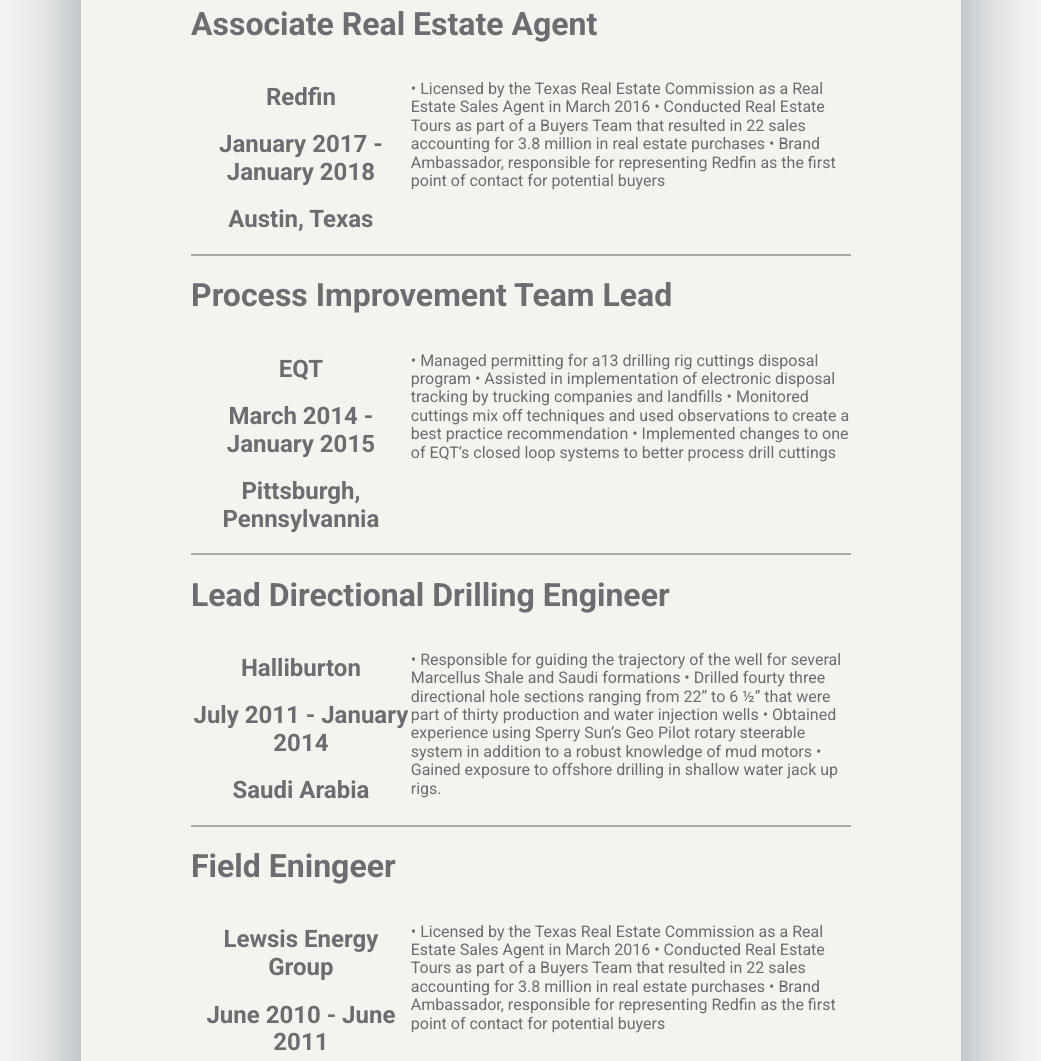
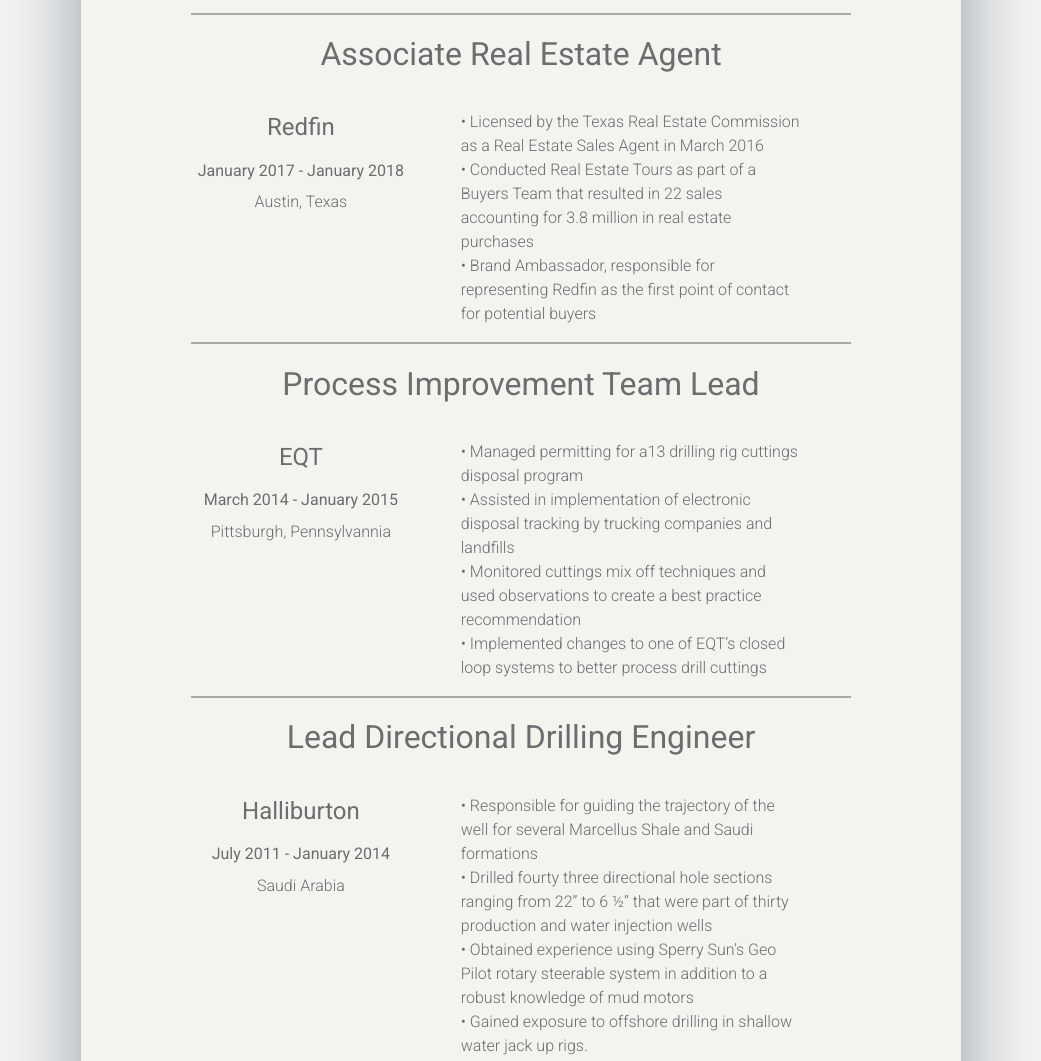
Before and after one commit to ayoussefinia/ayoussefinia-resume, a website: page index.html in a window 1280 px wide. Shown: the part 1207-2268 px from the top of the page, without its empty margins (119-1160 px from the left). Drawn offline with Linux system fonts and the light colour scheme.

Commit message:
finished most of the experience section

```diff
--- a/app/assets/styles/modules/_experience.css
+++ b/app/assets/styles/modules/_experience.css
@@ -21,19 +21,38 @@
    padding-bottom: 40px;
  }
 
+
 .experience__resume {
   margin-left: 50px;
   margin-right: 50px;
 }
 
+.experience__title{
+  text-align: center;
+  font-weight: 400;
+}
+
+
 .experience__company{
   text-align: center;
+  font-weight: 400;
 }
 
 .experience__dates {
   text-align: center;
+  font-size: 1em;
+  font-weight: 400;
 }
 
 .experience__location {
   text-align: center;
+  font-size: 1em;
+  font-weight: 350;
 }
+
+.experience__description {
+margin-left: 50px;
+margin-right: 50px;
+line-height: 1.5;
+font-weight: 350;
+}
--- a/app/temp/styles/styles.css
+++ b/app/temp/styles/styles.css
@@ -541,16 +541,33 @@
   margin-right: 50px;
 }
 
+.experience__title{
+  text-align: center;
+  font-weight: 400;
+}
+
 .experience__company{
   text-align: center;
+  font-weight: 400;
 }
 
 .experience__dates {
   text-align: center;
+  font-size: 1em;
+  font-weight: 400;
 }
 
 .experience__location {
   text-align: center;
+  font-size: 1em;
+  font-weight: 350;
+}
+
+.experience__description {
+margin-left: 50px;
+margin-right: 50px;
+line-height: 1.5;
+font-weight: 350;
 }
 
 .experience-item {
--- a/index.html
+++ b/index.html
@@ -42,8 +42,8 @@
          </div>
           <div class="row__medium-8">
           <p class="experience__description">•	Licensed by the Texas Real Estate Commission as a Real Estate Sales Agent in March 2016
-          •	Conducted Real Estate Tours as part of a Buyers Team that resulted in 22 sales accounting for 3.8 million in real estate purchases
-          •	Brand Ambassador, responsible for representing Redfin as the first point of contact for potential buyers
+            <br>•	Conducted Real Estate Tours as part of a Buyers Team that resulted in 22 sales accounting for 3.8 million in real estate purchases
+          <br>•	Brand Ambassador, responsible for representing Redfin as the first point of contact for potential buyers
           </p>
 
         </div>
@@ -59,8 +59,8 @@
           </div>
           <div class="row__medium-8">
           <p class="experience__description">•	Licensed by the Texas Real Estate Commission as a Real Estate Sales Agent in March 2016
-          •	Conducted Real Estate Tours as part of a Buyers Team that resulted in 22 sales accounting for 3.8 million in real estate purchases
-          •	Brand Ambassador, responsible for representing Redfin as the first point of contact for potential buyers
+          <br>•	Conducted Real Estate Tours as part of a Buyers Team that resulted in 22 sales accounting for 3.8 million in real estate purchases
+          <br>•	Brand Ambassador, responsible for representing Redfin as the first point of contact for potential buyers
           </p>
         </div>
       </li>
@@ -74,9 +74,9 @@
           </div>
           <div class="row__medium-8">
           <p class="experience__description">•	Managed permitting for a13 drilling rig cuttings disposal program
-          •	Assisted in implementation of electronic disposal tracking by trucking companies and landfills
-          •	Monitored cuttings mix off techniques and used observations to create a best practice recommendation
-          •	Implemented changes to one of EQT’s closed loop systems to better process drill cuttings
+          <br>•	Assisted in implementation of electronic disposal tracking by trucking companies and landfills
+          <br>•	Monitored cuttings mix off techniques and used observations to create a best practice recommendation
+          <br>•	Implemented changes to one of EQT’s closed loop systems to better process drill cuttings
           </p>
           </div>
         </li>
@@ -89,9 +89,9 @@
           </div>
           <div class="row__medium-8">
           <p class="experience__description">•	Responsible for guiding the trajectory of the well for several Marcellus Shale and Saudi formations
-          •	Drilled fourty three directional hole sections ranging from 22” to 6 ½” that were part of thirty production and water injection wells
-          •	Obtained experience using Sperry Sun’s Geo Pilot rotary steerable system in addition to a robust knowledge of mud motors
-          •	Gained exposure to offshore drilling in shallow water jack up rigs.
+          <br>•	Drilled fourty three directional hole sections ranging from 22” to 6 ½” that were part of thirty production and water injection wells
+          <br>•	Obtained experience using Sperry Sun’s Geo Pilot rotary steerable system in addition to a robust knowledge of mud motors
+          <br>•	Gained exposure to offshore drilling in shallow water jack up rigs.
           </p>
           </div>
         </li>
@@ -106,8 +106,8 @@
           <div class="row__medium-8">
 
           <p class="experience__description">•	Licensed by the Texas Real Estate Commission as a Real Estate Sales Agent in March 2016
-          •	Conducted Real Estate Tours as part of a Buyers Team that resulted in 22 sales accounting for 3.8 million in real estate purchases
-          •	Brand Ambassador, responsible for representing Redfin as the first point of contact for potential buyers
+          <br>•	Conducted Real Estate Tours as part of a Buyers Team that resulted in 22 sales accounting for 3.8 million in real estate purchases
+          <br>•	Brand Ambassador, responsible for representing Redfin as the first point of contact for potential buyers
           </p>
         </div>
       </li>
```
